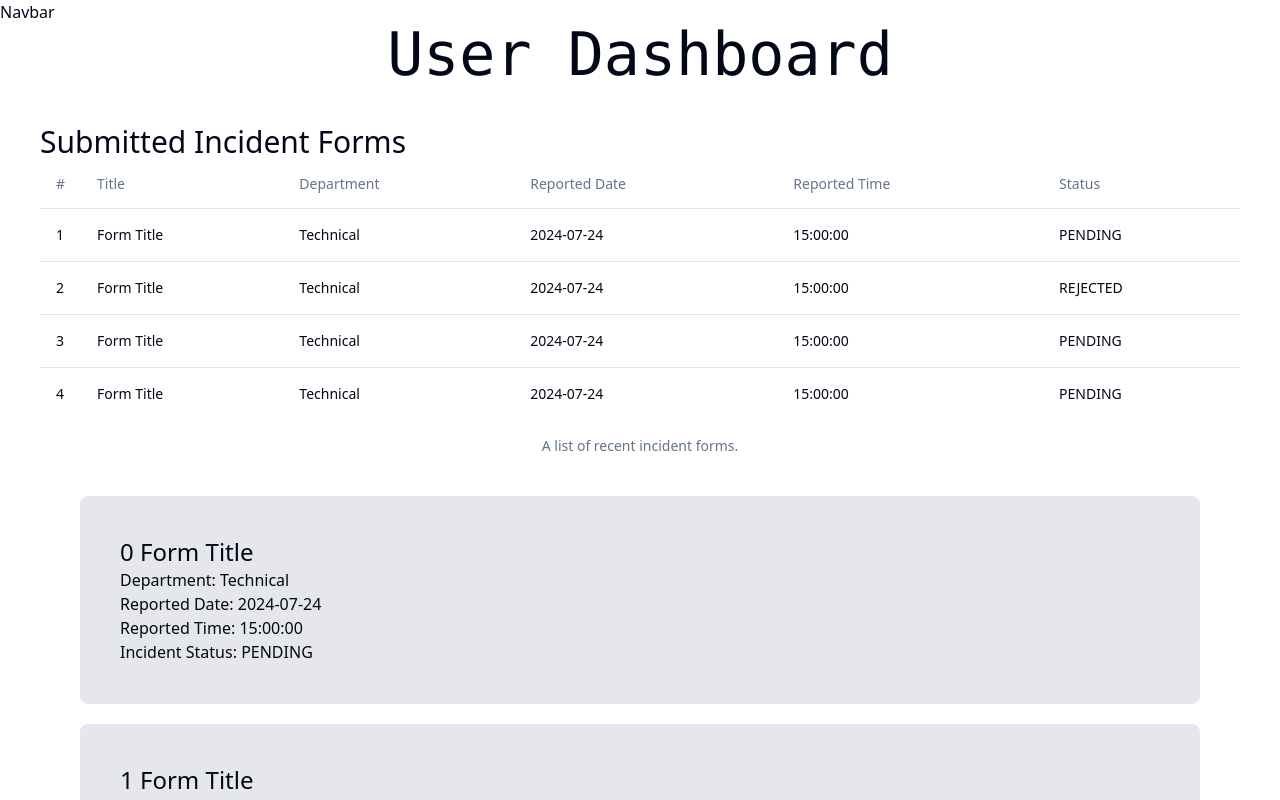
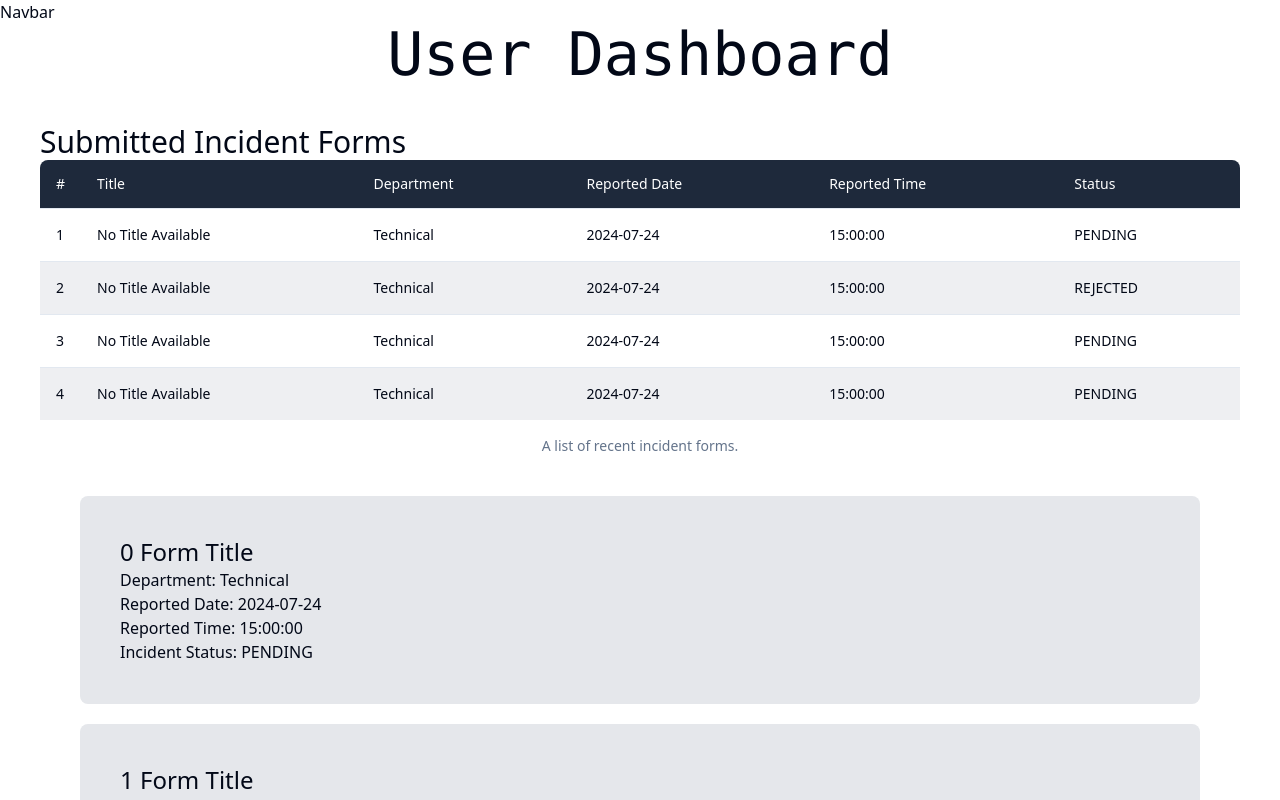
Before and after one commit to sarthakg043/irms, a React (Vite) app: page /incidentreport in a window 1280 px wide. Shown: the top 800 px of the page. Built offline with nearby package versions, Linux system fonts and the light colour scheme.

Commit message:
temp table ready

```diff
--- /dev/null
+++ b/src/components/FormsTable/FormsTable.css
@@ -0,0 +1,6 @@
+.alternate-colors:nth-child(odd){
+
+}
+.alternate-colors:nth-child(even){
+    @apply bg-gray-200/65
+}
--- a/src/components/FormsTable/FormsTable.jsx
+++ b/src/components/FormsTable/FormsTable.jsx
@@ -9,6 +9,7 @@ import {
     TableRow,
   } from "@/components/ui/table"
 import { useNavigate } from "react-router-dom"
+import './FormsTable.css'
 
 
 export function FormsTable({forms}) {
@@ -22,24 +23,26 @@ export function FormsTable({forms}) {
         }
     }
 
+    const dummytext = "Lorem ipsum dolor sit amet consectetur adipisicing elit. Dolorem sit nobis assumenda tempora tempore consequatur temporibus. Necessitatibus unde in illo cumque dolorem sapiente odit sit, asperiores atque quia commodi velit! Repellendus similique dolor neque quis architecto laboriosam harum, ab minima, aut repellat eligendi quidem est optio ad corrupti delectus iure unde necessitatibus, at hic fugiat tempore laborum deleniti ratione? Fugit? Optio autem iure alias dicta earum? Consequatur accusantium earum aspernatur libero ducimus unde. Odio modi repellendus iure facilis. Dolorem provident libero autem minima vel, culpa error recusandae totam ratione accusantium. "
+
     return (
       <Table>
         <TableCaption>A list of recent incident forms.</TableCaption>
         <TableHeader>
-          <TableRow>
-            <TableHead className="w-[10px]">#</TableHead>
-            <TableHead>Title</TableHead>
-            <TableHead className="hidden md:table-cell">Department</TableHead>
-            <TableHead className="hidden lg:table-cell">Reported Date</TableHead>
-            <TableHead className="hidden lg:table-cell">Reported Time</TableHead>
-            <TableHead>Status</TableHead>
+          <TableRow className="bg-slate-800 text-white hover:bg-slate-800">
+            <TableHead className="w-[10px] text-white">#</TableHead>
+            <TableHead className="text-white">Title</TableHead>
+            <TableHead className="hidden md:table-cell text-white">Department</TableHead>
+            <TableHead className="hidden lg:table-cell text-white">Reported Date</TableHead>
+            <TableHead className="hidden lg:table-cell text-white">Reported Time</TableHead>
+            <TableHead className="text-white">Status</TableHead>
           </TableRow>
         </TableHeader>
         <TableBody>
           {forms.map((form, index) => (
-            <TableRow key={form.id} onClick={(e) => handleRowClick(e, form.status, form.id)}>
+            <TableRow className="alternate-colors" key={form.id} onClick={(e) => handleRowClick(e, form.status, form.id)}>
               <TableCell className="font-medium">{index+1}</TableCell>
-              <TableCell>{form.title ? form.title : "Form Title"}</TableCell>
+              <TableCell>{ (form.title ? (form.title.length > 50 ? form.title.substring(0, 50) + "..." : form.title) : "No Title Available")}</TableCell>
               <TableCell className="hidden md:table-cell">{form.department}</TableCell>
               <TableCell className="hidden lg:table-cell">{form.reported_date}</TableCell>
               <TableCell className="hidden lg:table-cell">{form.reported_time}</TableCell>
--- a/src/pages/UserDashboard/UserDashboard.jsx
+++ b/src/pages/UserDashboard/UserDashboard.jsx
@@ -10,7 +10,10 @@ const UserDashboard = () => {
       <h1 className='text-3xl lg:text-6xl text-center font-mono'>User Dashboard</h1>
       <div className='w-full p-4 lg:p-10'>
         <h2 className='text-xl lg:text-3xl'>Submitted Incident Forms</h2>
-        <FormsTable forms={formData} />
+        <div className='rounded-lg overflow-hidden'>
+
+          <FormsTable forms={formData} />
+        </div>
         <div className='w-full p-5 lg:p-10'>
           {formData.map((form, index) => {
             return (
```
